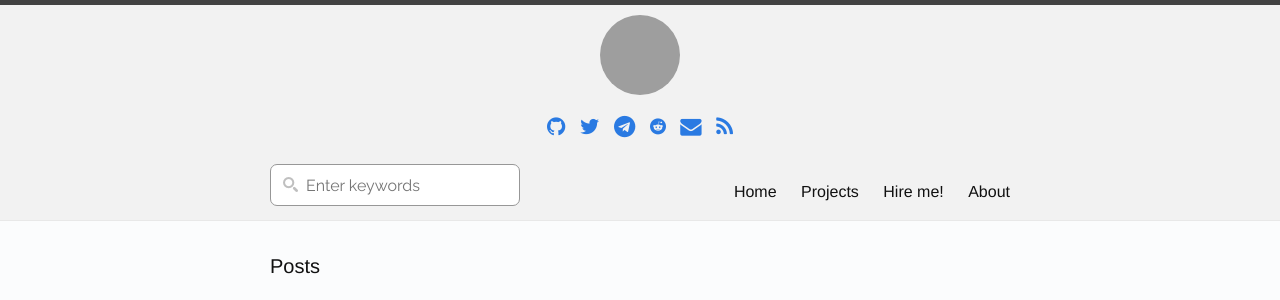
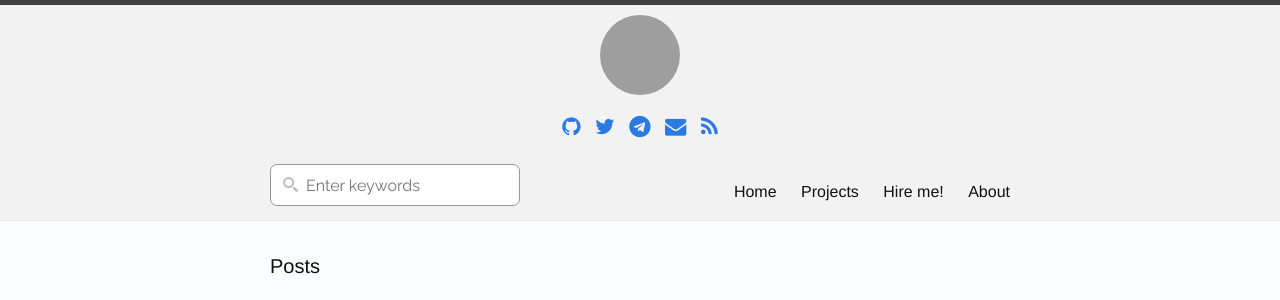
Before and after one commit to amihaiemil/amihaiemil.github.io, a Jekyll site: the page built from index.html, in a window 1280 px wide. Shown: the top 300 px of the page. Built offline with Jekyll 4.4.1, drawn with Linux system fonts in a browser that asks for light colours; the list of posts is cut into pages by our own code; grey boxes are pictures that could not be loaded.

Commit message:
Removed "My Reddit Posts" Icon

```diff
--- a/_includes/header.html
+++ b/_includes/header.html
@@ -17,11 +17,6 @@
         <li>
           <a target="_blank" title="Join the Telegram chat" href="https://t.me/joinchat/FWpjdw2BFLHmNsV1qAXeag">
             <i class="fa fa-telegram fa-lg" aria-hidden="true"></i>
-          </a>
-        </li>
-        <li>
-          <a target="_blank" title="My reddit posts" href="https://www.reddit.com/user/amihaiemil/submitted/">
-            <i class="fa fa-reddit" aria-hidden="true"></i>
           </a>
         </li>
         <li>
```
